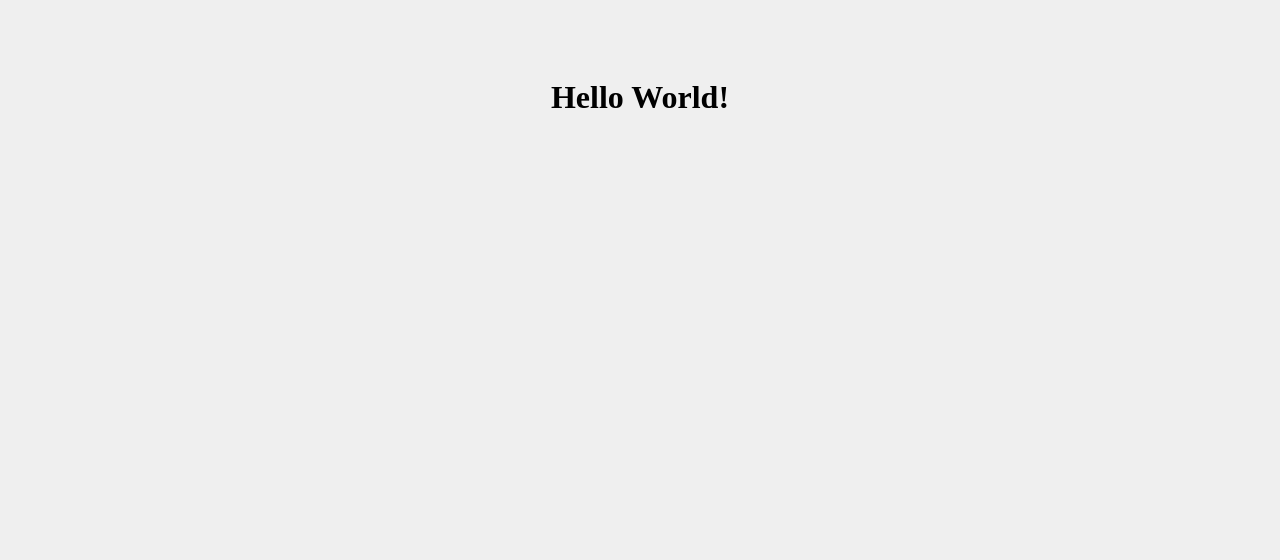
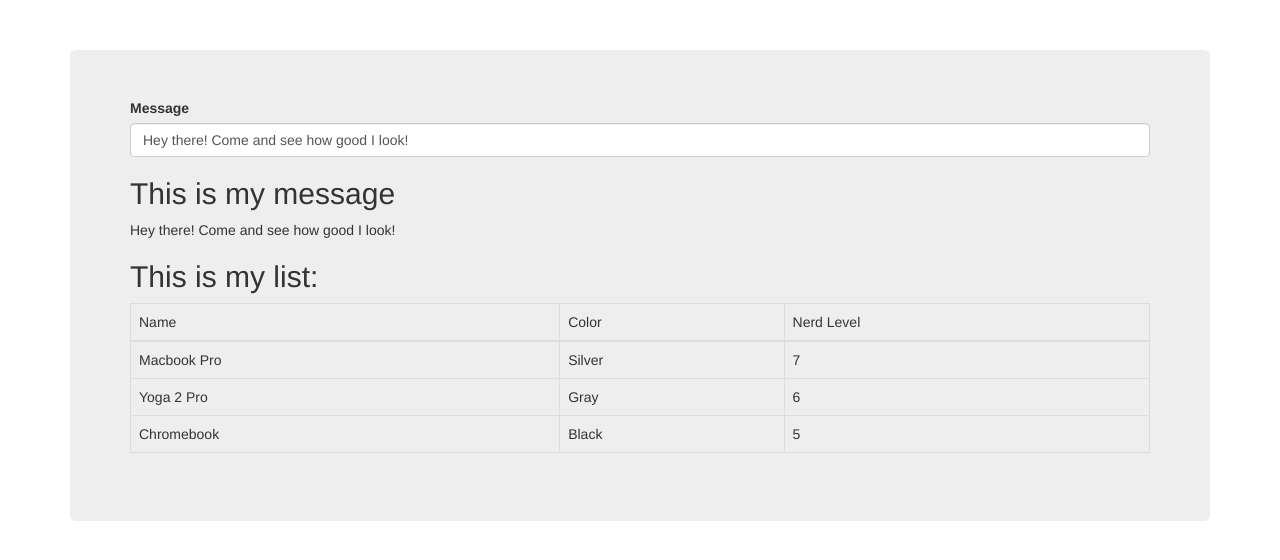
Before and after one commit to livier92/clx-page, a website: page index.html in a window 1280 px wide. Drawn offline with nearby package versions, Linux system fonts and the light colour scheme.

Commit message:
Add main controller to the index page

```diff
--- a/index.html
+++ b/index.html
@@ -2,18 +2,53 @@
 <html lang="en">
 	<head>
 		<meta charset="UTF-8">
-		<title>Super Cool Site</title>
+		<title>My First Angular Application!</title>
+
+		<!-- CSS -->
+		<!-- load bootstrap and our stylesheet -->
+		<link rel="stylesheet" href="http://maxcdn.bootstrapcdn.com/bootstrap/3.2.0/css/bootstrap.min.css">
 		<style>
 			body {
-			text-align:center;
-			background:#EFEFEF;
-			 padding-top:50px;
-			 }
+				padding-top:50px;
+			}
  		</style>
+
+ 		<!-- JS -->
+		<!-- load angular and our custom application -->
+		<script src="http://ajax.googleapis.com/ajax/libs/angularjs/1.3.8/angular.min.js"></script>
+		<script src="js/app.js"></script>
+
  	</head>
- 	<body>
+ 	<body class="container" ng-app="firstApp" ng-controller="mainController as main">
+ 		<div class="jumbotron">
+ 			<!-- form to update the message variable using ng-model -->
+ 			<div class="form-group">
+ 				<label>Message</label>
+ 				<input type="text" class="form-control" ng-model="main.message">
+ 			</div>
 
- 		<h1>Hello World!</h1>
+ 			<!-- display the message -->
+ 			<h2>This is my message</h2>
+ 			{{ main.message }}
 
+	 		<!-- display the list using ng-repeat -->
+	 		<h2>This is my list:</h2>
+	 		<table class="table table-bordered">
+	 			<thead>
+	 				<tr>
+	 					<td>Name</td>
+	 					<td>Color</td>
+	 					<td>Nerd Level</td>
+	 				</tr>
+	 			</thead>
+	 			<tbody>
+	 				<tr ng-repeat="computer in main.computers">
+	 					<td>{{ computer.name }}</td>
+	 					<td>{{ computer.color }}</td>
+	 					<td>{{ computer.nerdness }}</td>
+	 				</tr>
+	 			</tbody>
+	 		</table>
+ 		</div>
  	</body>
  </html>
```
